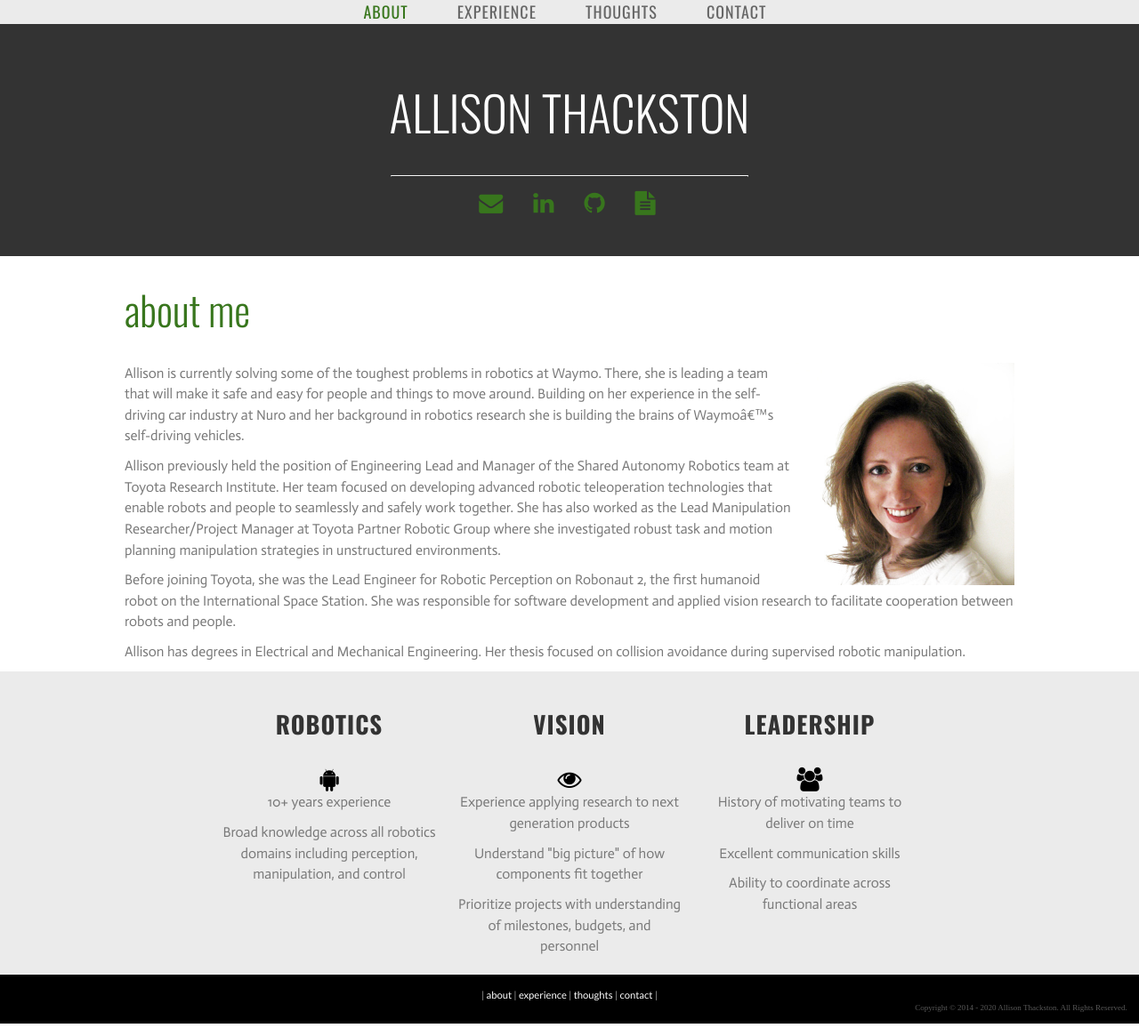
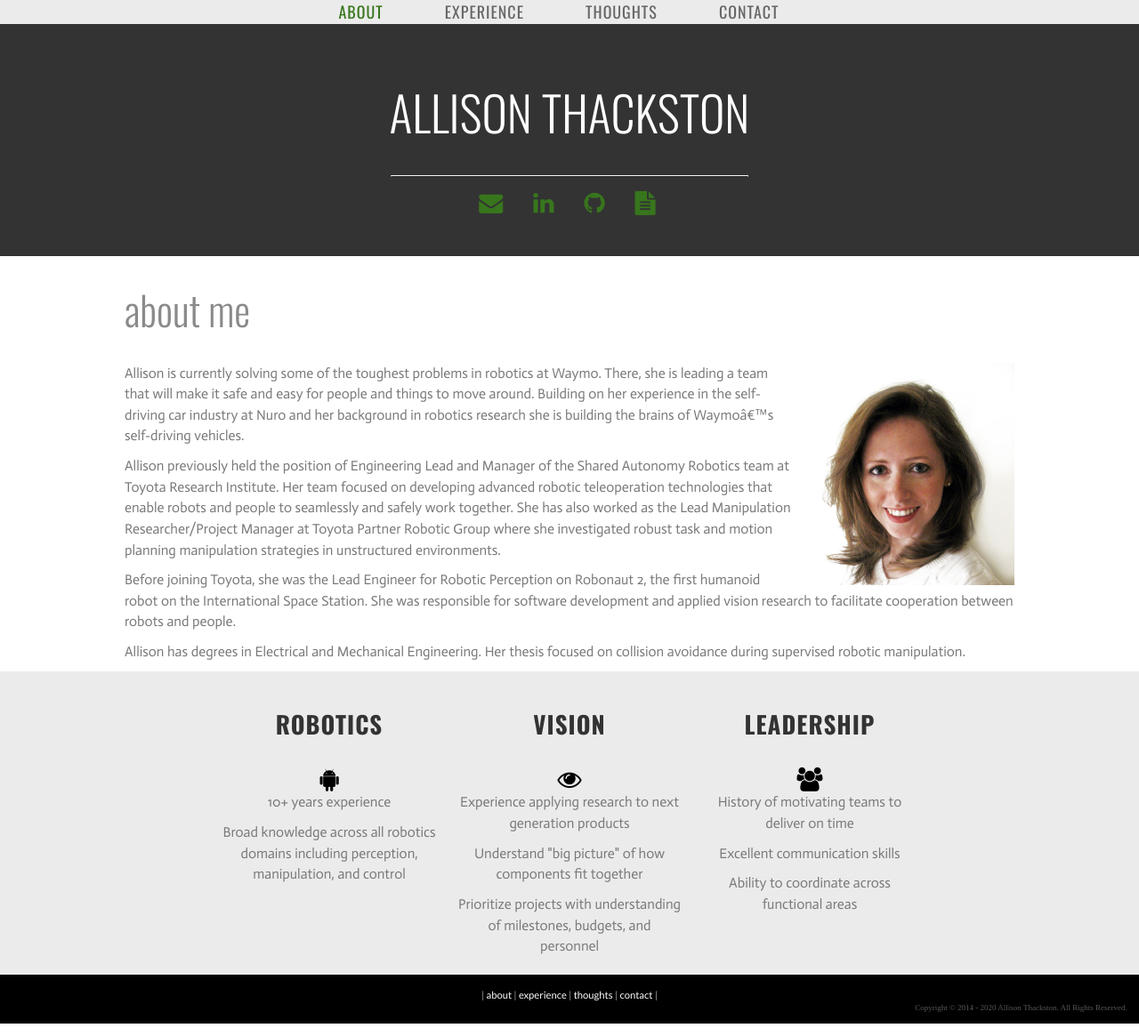
Before and after one commit to doytsujin/athackst.github.io, a Jekyll site: the page built from index.html, in a window 1280 px wide. Shown: the whole page at 89% size. Built offline with Jekyll 4.4.1, drawn with Linux system fonts in a browser that asks for light colours.

Commit message:
updating cname

```diff
--- a/CNAME
+++ b/CNAME
@@ -1 +1 @@
-www.lyonthackston.com
+www.allisonthackston.com
--- a/_includes/head.html
+++ b/_includes/head.html
@@ -1,7 +1,8 @@
 <!DOCTYPE html>
 
-<head>
+<head lang="en">
   <meta content="text/html; charset=ISO-8859-1" http-equiv="content-type" />
+  <meta name="viewport" content="width=device-width, initial-scale=1">
   <title>{% if page.title %} {{ page.title }} | {% endif %} Allison Lyon Thackston, Roboticist </title>
   <link rel="icon" type="image/png" href="/assets/img/fav-icon.png" />
   <link href="/assets/fonts/font-awesome-4.1.0/css/font-awesome.min.css" rel="stylesheet" type="text/css">
--- a/assets/css/mystyle.css
+++ b/assets/css/mystyle.css
@@ -1,6 +1,5 @@
 .page {
   margin: auto;
-  min-width: 910px;
 }
 
 h1 {
@@ -19,7 +18,7 @@
   font-family: 'Oswald', sans-serif;
   font-weight: 300;
   font-size: 5vh;
-  color: #38761d;
+  color: #8a8a8a;
   text-decoration: none;
   text-transform: lowercase;
   letter-spacing: 0px;
@@ -136,7 +135,6 @@
     font-size: 3em;
   }
   ul.intro-social-buttons>li {
-    display: block;
     margin-bottom: 20px;
     padding: 0;
   }
@@ -171,7 +169,7 @@
 }
 
 nav ul li {
-  margin: 0 50px 0 0;
+  margin: 0 5vw 0 0;
   display: inline;
   list-style-type: none;
 }
--- a/experience.html
+++ b/experience.html
@@ -18,7 +18,7 @@
         </a>
         {{ post.content }}
         {% elsif post.layout=='image_entry' %}
-        <img src="{{ post.image }}"  alt="{{ page.title }}" />
+        <img src="{{ post.image }}" alt="{{ page.title }}" />
         <h3>{{ post.title }}</h3>
         {{ post.content }}
         {% elsif post.layout=='text_entry' %}
@@ -27,8 +27,8 @@
         {% elsif post.layout=='video_entry' %}
         <h3>{{ post.title }}</h3>
         <div class="video-wrapper">
-          <iframe width="600" height="340" src="{{ post.video }}" frameborder="0" gesture="media" allow="encrypted-media"
-            allowfullscreen></iframe>
+          <iframe width="600" height="340" src="{{ post.video }}" frameborder="0" gesture="media"
+            allow="encrypted-media" allowfullscreen></iframe>
         </div>
         {{ post.content }}
         {% else %}
--- a/index.html
+++ b/index.html
@@ -44,7 +44,6 @@
     <p>Experience applying research to next generation products</p>
     <p>Understand "big picture" of how components fit together</p>
     <p>Prioritize projects with understanding of milestones, budgets, and personnel</p>
-
   </div>
   <div class="skills-item">
     <h4>Leadership</h4>
```
Also changed, not shown: _includes/header.html (line endings or trailing spaces).
